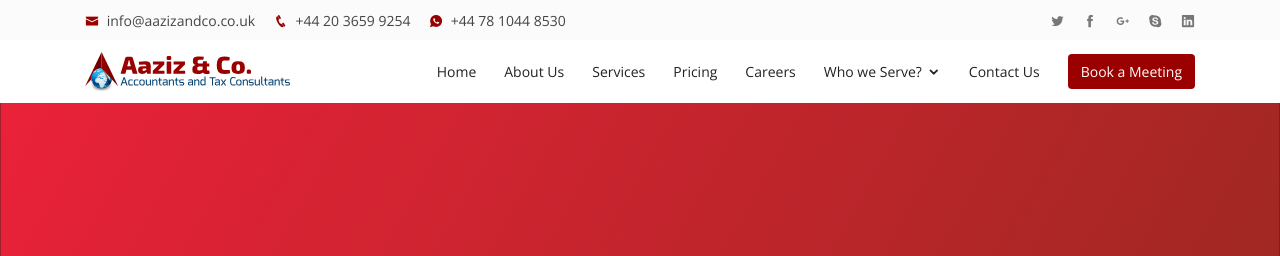
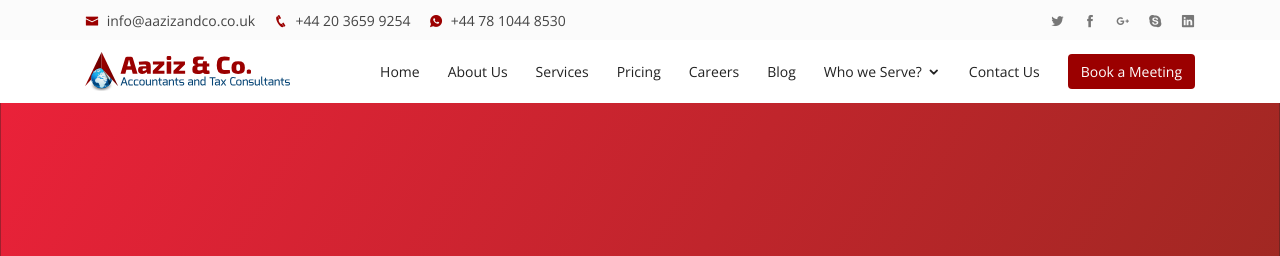
Before and after one commit to xhifi/aaziz-site, a Jekyll site: the page built from index.html, in a window 1280 px wide. Shown: the top 256 px of the page. Built offline with Jekyll 4.4.1, drawn with Linux system fonts in a browser that asks for light colours; comment, search, counter and statistics services are not loaded.

Commit message:
Edited the navigation bar for blogs

```diff
--- a/_data/navigation.yml
+++ b/_data/navigation.yml
@@ -13,6 +13,9 @@ list:
 
   - title: Careers
     url: careers.html
+
+  - title: Blog
+    url: https://blog.aazizandco.co.uk
 
   - title: Who we Serve?
     subfolderitems:
--- a/_includes/header.html
+++ b/_includes/header.html
@@ -10,7 +10,7 @@
         {% assign navbar = site.data.navigation.list %}
         <ul class="align-items-center">
           {% for item in navbar %}
-          <li class="{% if item.subfolderitems %}drop-down{% endif %} {% if item.url == page.url %}active{% endif %}"><a href="{{item.url}}">{{ item.title }}</a>
+          <li class="{% if item.subfolderitems %}drop-down{% endif %} {% if page.url == item.url %}active{% endif %}"><a href="{{item.url}}">{{ item.title }}</a>
             {% if item.subfolderitems %}
             <ul>
               {% for entry in item.subfolderitems %}
```
Also changed, not shown: 7 other files.
